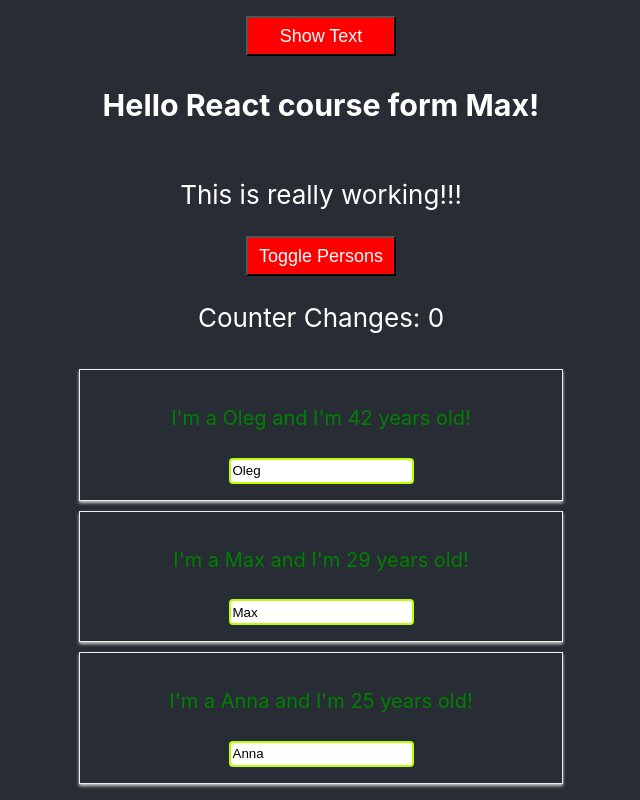
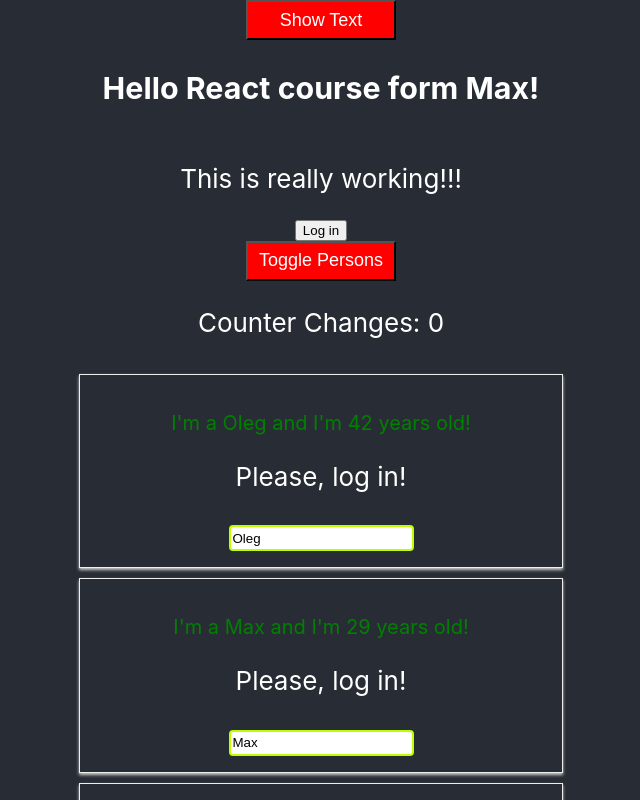
Before and after one commit to OlegGre4ka/-react-max-schwarzmuller, a React (Create React App) app: page / in a window 1280 px wide. Both pictures are taken after a click on the button "Show Text". Shown: the top 800 px of the page, without its empty margins (319-959 px from the left). Built offline with nearby package versions, Linux system fonts and the light colour scheme.

Commit message:
110-112-contextAPI,useContext()

```diff
--- a/src/components/Cockpit/Cockpit.js
+++ b/src/components/Cockpit/Cockpit.js
@@ -1,10 +1,11 @@
-import React/* { useEffect }*/ from 'react';
+import React,/* { useEffect }*/{useContext} from 'react';
 // import './Cockpit.module.scss';
 import stylesClass from './Cockpit.module.scss';
-
 import Aux from '../../hoc/Auxiliary';
+import AuthContext from '../../context/auth-context';
 
 const Cockpit = props => {
+    const authContext = useContext(AuthContext)
     // useEffect(() => {
     //     console.log('[Cockpit.js],useEffect-1');
     //     // setTimeout(()=>{
@@ -47,6 +48,10 @@ const Cockpit = props => {
             <h3 >Hello React {props.title}!</h3>
 
             <p className={classes.join(' ')}>This is really working!!!</p>
+            {/* <AuthContext.Consumer>
+                {context =><button onClick={context.login}>Log in</button>}
+            </AuthContext.Consumer> */}
+<button onClick={authContext.login}>Log in</button>
         </Aux>
 
         // </>
--- a/src/components/Persons/Person/Person.js
+++ b/src/components/Persons/Person/Person.js
@@ -3,7 +3,7 @@ import PropTypes from 'prop-types';
 // import Radium from 'radium';
 import styles from './Person.module.scss';
 import WithClasses from '../../../hoc/WithClasses';
-
+import AuthContext from '../../../context/auth-context';
 class Person extends Component {
     constructor(props) {
         super(props)
@@ -20,6 +20,7 @@ class Person extends Component {
     //   console.log('[App.js],getDerivedStateFromProps', props)
     //   return state
     // }
+    static contextType = AuthContext;
     componentDidMount() {
         console.log('[App.js],componentDidMount');
         // document.querySelector('input').focus();//focus on first element
@@ -43,6 +44,12 @@ class Person extends Component {
                     onClick={this.props.click}
                     title="Remote?"
                 >I'm a {this.props.name} and I'm {this.props.age} years old! <span>{this.props.children}</span></p>
+            {/* <AuthContext.Consumer> */}
+               {/* {context=>context.isAuthentificate ? <p>Authentificated!</p> : <p>Please, log in!</p>} */}
+               {this.context.isAuthentificate ? <p>Authentificated!</p> : <p>Please, log in!</p>}
+
+            {/* </AuthContext.Consumer> */}
+
                 <input
                     className={styles.Input}
                     // ref={inputEl=>this.inputEl=inputEl}
--- a/src/components/Persons/Persons.js
+++ b/src/components/Persons/Persons.js
@@ -1,6 +1,5 @@
 import React, { PureComponent } from 'react';
 import Person from './Person/Person';
-
 class Persons extends PureComponent {
     // static getDerivedStateFromProps(props,state){
     //     console.log('[Persons.js],getDerivedStateFromProps')
@@ -39,7 +38,8 @@ class Persons extends PureComponent {
                     changed={(event) => this.props.changed(event, person.id)}
                     name={person.name}
                     age={person.age}
-                    key={person.id} />)
+                    key={person.id}
+                     />)
         )
     }
 }
--- a/src/containers/App.js
+++ b/src/containers/App.js
@@ -7,6 +7,7 @@ import withClass from '../hoc/withClass';
 import Persons from '../components/Persons/Persons';
 import Cockpit from '../components/Cockpit/Cockpit';
 import ToggleButton from '../components/Cockpit/ToggleButton';
+import AuthContaxt from '../context/auth-context';
 
 // example stateful class-based component
 
@@ -22,7 +23,8 @@ class App extends React.Component {
       ],
       showPerson: false,
       showCockpit: true,
-      counterChanges: 0
+      counterChanges: 0,
+      isAuthentificate: false
     }
   }
 
@@ -79,9 +81,16 @@ class App extends React.Component {
   showCockpit = () => {
     this.setState({ showCockpit: !this.state.showCockpit })
   }
+
+  loginHandler = () => {
+    this.setState(prevState => {
+      return {
+        isAuthentificate: !prevState.isAuthentificate
+      }
+    })
+  }
   render() {
     // console.log('[App.js],rendering...',this.props);
-
     const persons = (
       this.state.showPerson ? <div className={classes.AppPersons}>
         <Persons persons={this.state.persons}
@@ -95,11 +104,18 @@ class App extends React.Component {
       <>
         <ToggleButton show={this.state.showCockpit} clicked={this.showCockpit} >Show Text</ToggleButton>
         {/* <button onClick={this.showCockpit}>ShowCockpit</button> */}
-        {this.state.showCockpit && <Cockpit lengthPersons={this.state.persons.length} title={this.props.appTitle} />}
+        <AuthContaxt.Provider value={{isAuthentificate:this.state.isAuthentificate, login:this.loginHandler}}>
+          {this.state.showCockpit && <Cockpit
+            lengthPersons={this.state.persons.length}
+            title={this.props.appTitle}
+            />}
+
           <ToggleButton show={this.state.showPerson} clicked={this.togglePersonsHandler}>Toggle Persons</ToggleButton>
           <p>Counter Changes: {this.state.counterChanges}</p>
 
           {persons}
+        </AuthContaxt.Provider>
+
       </>
       //  </StyleRoot>
     );
--- /dev/null
+++ b/src/context/auth-context.js
@@ -0,0 +1,8 @@
+import React from 'react';
+
+const authContext = React.createContext({
+    isAuthentificate:false,
+    login:()=>{}
+});
+
+export default authContext;
```
Lines whose indentation alone changed are shown as unchanged.
